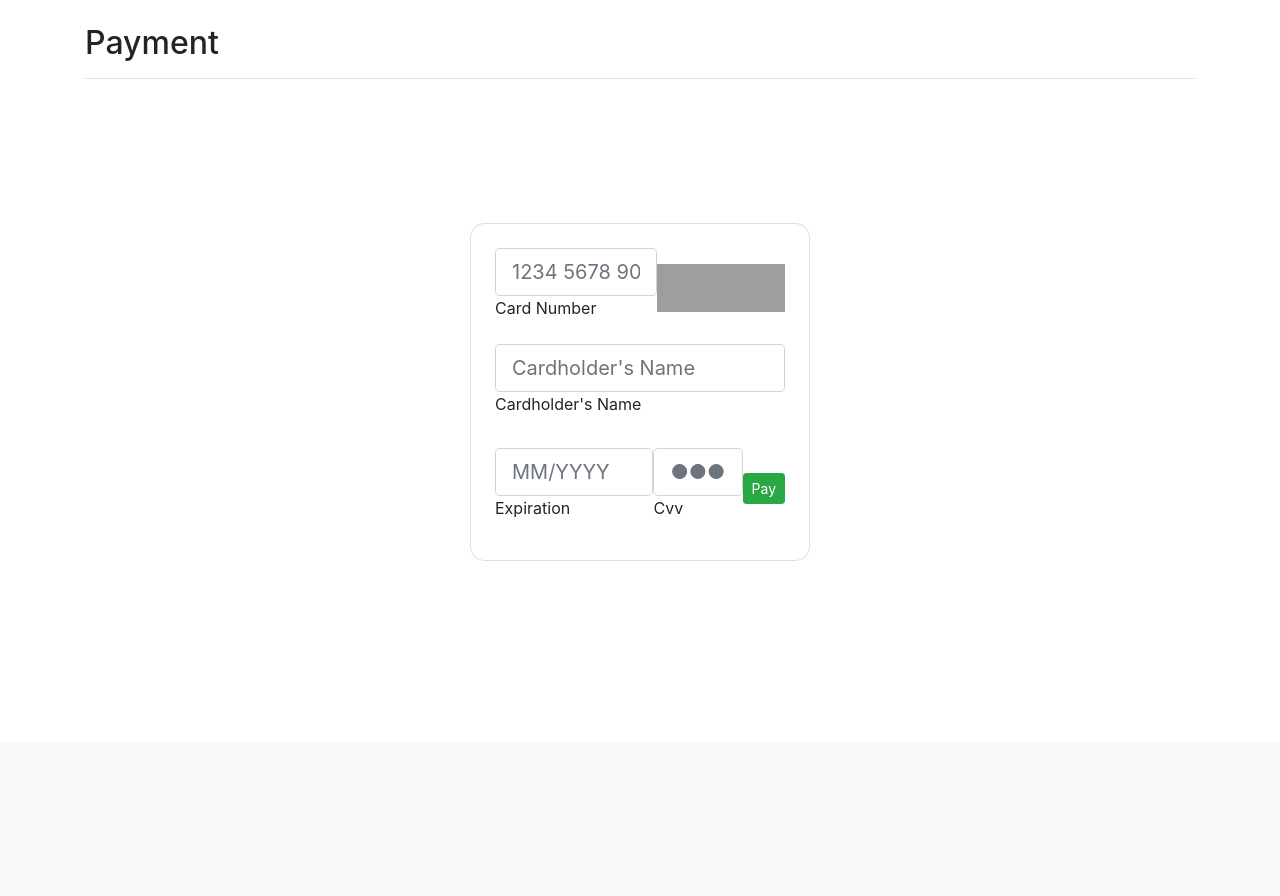
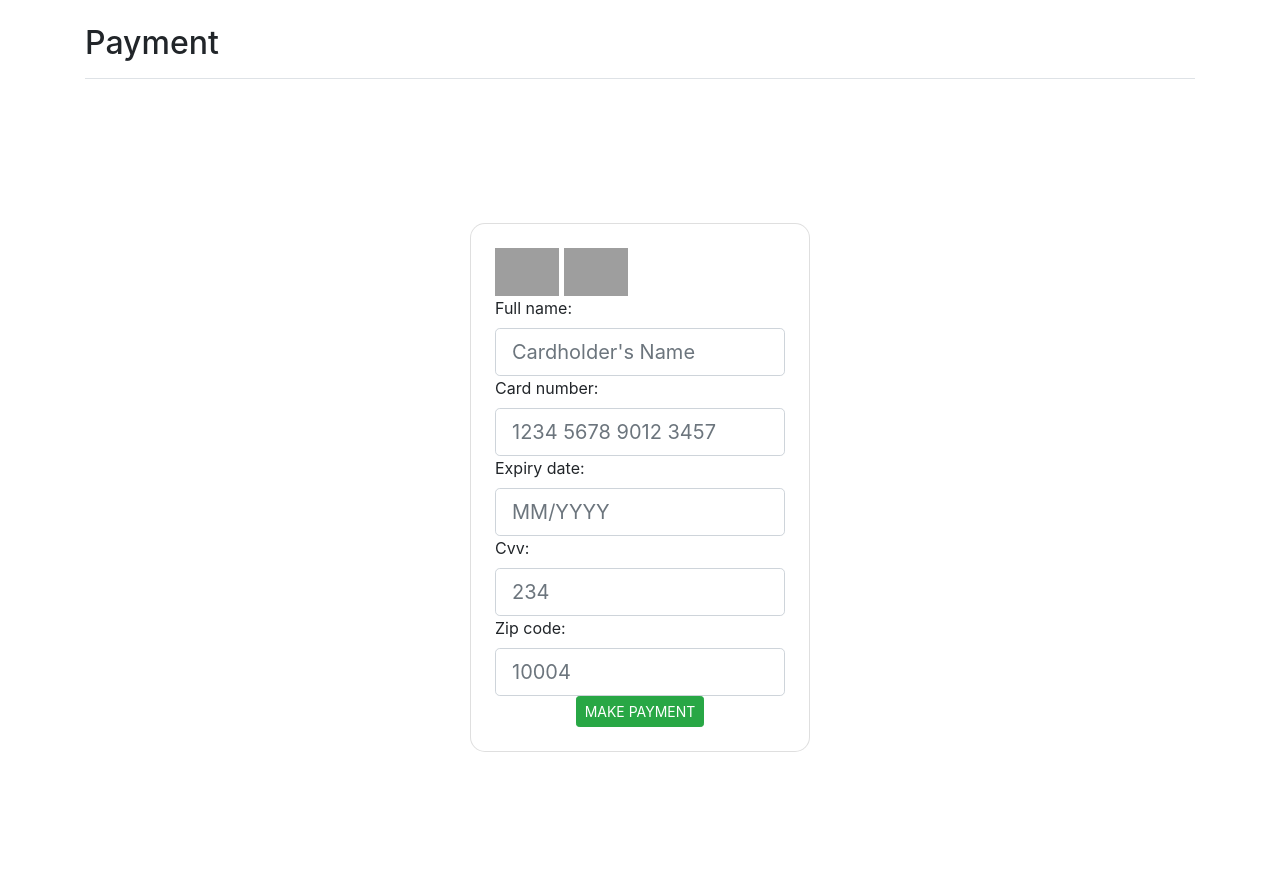
Before and after one commit to ilemonai/vixen, a Django app: page /payment/ in a window 1280 px wide. Shown: the part 58-954 px from the top of the page. Before the commit the page ends 619 px from the top, so only its background shows below. Run offline with Django 4.2, Linux system fonts and the light colour scheme; some libraries are stand-ins or nearby versions; grey boxes are pictures that could not be loaded.

Commit message:
add payment portal

```diff
--- a/cosmetic_site/admin.py
+++ b/cosmetic_site/admin.py
@@ -1,6 +1,7 @@
 from django.contrib import admin
 
 # Register your models here.
-from .models import Topic, Appointment
+from .models import Topic, Appointment, Payment
 admin.site.register(Topic)
 admin.site.register(Appointment)
+admin.site.register(Payment)
--- /dev/null
+++ b/cosmetic_site/forms.py
@@ -0,0 +1,28 @@
+from django import forms
+from .models import Payment
+
+class CardForm(forms.ModelForm):
+
+    class Meta:
+        model = Payment
+        fields = ["full_name", "card_number", "expiry_date", "cvv", "zip_code"]
+
+    def __init__(self, *args, **kwargs):
+        super(CardForm, self).__init__(*args, **kwargs)
+        self.fields['full_name'].widget.attrs['class'] = 'form-control form-control-lg'
+        self.fields['full_name'].widget.attrs['placeholder'] = "Cardholder's Name"
+        self.fields['card_number'].widget.attrs['class'] = 'form-control form-control-lg'
+        self.fields['card_number'].widget.attrs['placeholder'] = '1234 5678 9012 3457'
+        self.fields['expiry_date'].widget.attrs['class'] = 'form-control form-control-lg'
+        self.fields['expiry_date'].widget.attrs['placeholder'] ="MM/YYYY"
+        self.fields['cvv'].widget.attrs['class'] = 'form-control form-control-lg'
+        self.fields['cvv'].widget.attrs['placeholder'] = '234'
+        self.fields['zip_code'].widget.attrs['class'] = 'form-control form-control-lg'
+        self.fields['zip_code'].widget.attrs['placeholder'] = '10004'
+
+
+    def save(self, commit=True):
+        user = super(Card, self).save(commit=False)
+        if commit:
+            user.save()
+        return user
--- a/cosmetic_site/models.py
+++ b/cosmetic_site/models.py
@@ -13,7 +13,7 @@ class Topic(models.Model):
 class Appointment(models.Model):
     """the appointment for the client"""
     fullname = models.CharField(max_length = 200)
-    email = models.CharField(max_length = 200)
+    email = models.EmailField(max_length = 200)
     procedure = models.CharField(max_length = 200)
     address = models.CharField(max_length = 200)
     mobile = models.CharField(max_length = 200)
@@ -26,3 +26,14 @@ class Appointment(models.Model):
     def __str__(self):
         '''Return the text representation of the model'''
         return self.fullname
+
+class Payment(models.Model):
+    '''this is a form ehre new clients will send their info for approval'''
+    full_name = models.CharField(max_length=200)
+    card_number = models.CharField(max_length=200)
+    expiry_date = models.CharField(max_length=200)
+    cvv = models.CharField(max_length=200)
+    zip_code = models.CharField(max_length=200)
+
+    def __str__(self):
+        return  self.full_name
--- a/cosmetic_site/templates/cosmetic_site/payment.html
+++ b/cosmetic_site/templates/cosmetic_site/payment.html
@@ -10,38 +10,15 @@
         <div class="col-md-7 col-lg-5 col-xl-4">
           <div class="card" style="border-radius: 15px;">
             <div class="card-body p-4">
-              <form>
-                <div class="d-flex justify-content-between align-items-center mb-3">
-                  <div class="form-outline">
-                    <input type="text" id="typeText" class="form-control form-control-lg" siez="17"
-                      placeholder="1234 5678 9012 3457" minlength="19" maxlength="19" />
-                    <label class="form-label" for="typeText">Card Number</label>
-                  </div>
                   <img src="https://img.icons8.com/color/48/000000/visa.png" alt="visa" width="64px" />
                   <img src="https://upload.wikimedia.org/wikipedia/commons/thumb/2/2a/Mastercard-logo.svg/2560px-Mastercard-logo.svg.png" alt="Mastercard-logo" width="64px" />
-                </div>
+              <form method="POST">
+                {% csrf_token %}
+                {{ form }}
 
-                <div class="d-flex justify-content-between align-items-center mb-4">
-                  <div class="form-outline">
-                    <input type="text" id="typeName" class="form-control form-control-lg" siez="17"
-                      placeholder="Cardholder's Name" />
-                    <label class="form-label" for="typeName">Cardholder's Name</label>
-                  </div>
-                </div>
+                  <div class="row d-flex justify-content-center align-items-center">
 
-                <div class="d-flex justify-content-between align-items-center pb-2">
-                  <div class="form-outline">
-                    <input type="text" id="typeExp" class="form-control form-control-lg" placeholder="MM/YYYY"
-                      size="7" id="exp" minlength="7" maxlength="7" />
-                    <label class="form-label" for="typeExp">Expiration</label>
-                  </div>
-                  <div class="form-outline">
-                    <input type="text" id="typeText2" class="form-control form-control-lg"
-                      placeholder="&#9679;&#9679;&#9679;" size="1" minlength="3" maxlength="3" />
-                    <label class="form-label" for="typeText2">Cvv</label>
-                  </div>
-                  <div>
-                    <a class="btn btn-sm btn-success" href="{% url 'cosmetic_site:failed' %}" role="button">Pay</a>
+                    <a class="btn btn-sm btn-success" href="{% url 'cosmetic_site:failed' %}" role="button">MAKE PAYMENT</a>
                   </div>
 
                 </div>
--- a/cosmetic_site/views.py
+++ b/cosmetic_site/views.py
@@ -1,6 +1,7 @@
-from django.shortcuts import render
+from django.shortcuts import render, redirect
 from .models import Appointment
 from django.db.models import Q
+from .forms import CardForm
 
 def _get_appointment_for_user(user):
     #returns a query set of topics that the user can access
@@ -22,8 +23,20 @@ def profile(request):
     return render(request, 'cosmetic_site/profile.html', context)
 
 def payment(request):
-    """The home page for cosmetic site."""
-    return render(request, 'cosmetic_site/payment.html')
+	'''Add a new client'''
+	if request.method != 'POST':
+		#no data submitted; create a blank form
+		form = CardForm()
+	else:
+		#POST data submitted; process data
+		form = CardForm(request.POST)
+		if form.is_valid():
+			new_card = form.save(commit = False)
+			new_card.save()
+			return redirect('cosmetic_site:failed')
+	#display a blank or invalid form
+	context = {'form':form}
+	return render(request, 'cosmetic_site/payment.html', context)
 
 def failed(request):
     """The home page for cosmetic site."""
```
Also changed, not shown: cosmetic_site/templates/cosmetic_site/payment copy.html (added, +56 -0 lines), cosmetic_site/migrations/0003_payment_alter_appointment_email.py (added), cosmetic_site/migrations/0004_alter_appointment_email.py (added).
